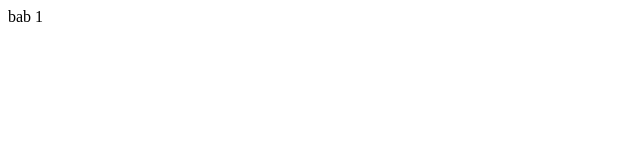
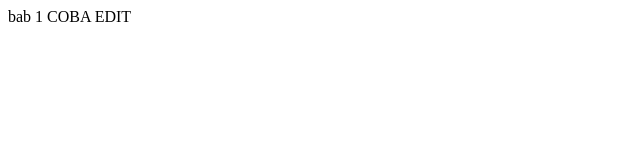
Before and after one commit to ichiband/dicoding, a plain HTML site: page index.html in a window 1280 px wide. Shown: the whole page, without its empty margins (0-640 px from the left). Drawn offline with Linux system fonts and the light colour scheme.

Commit message:
Update index.html
tambahan

```diff
--- a/index.html
+++ b/index.html
@@ -5,5 +5,6 @@
 </head>
 <body>
     bab 1
+    COBA EDIT
 </body>
 </html>
```
